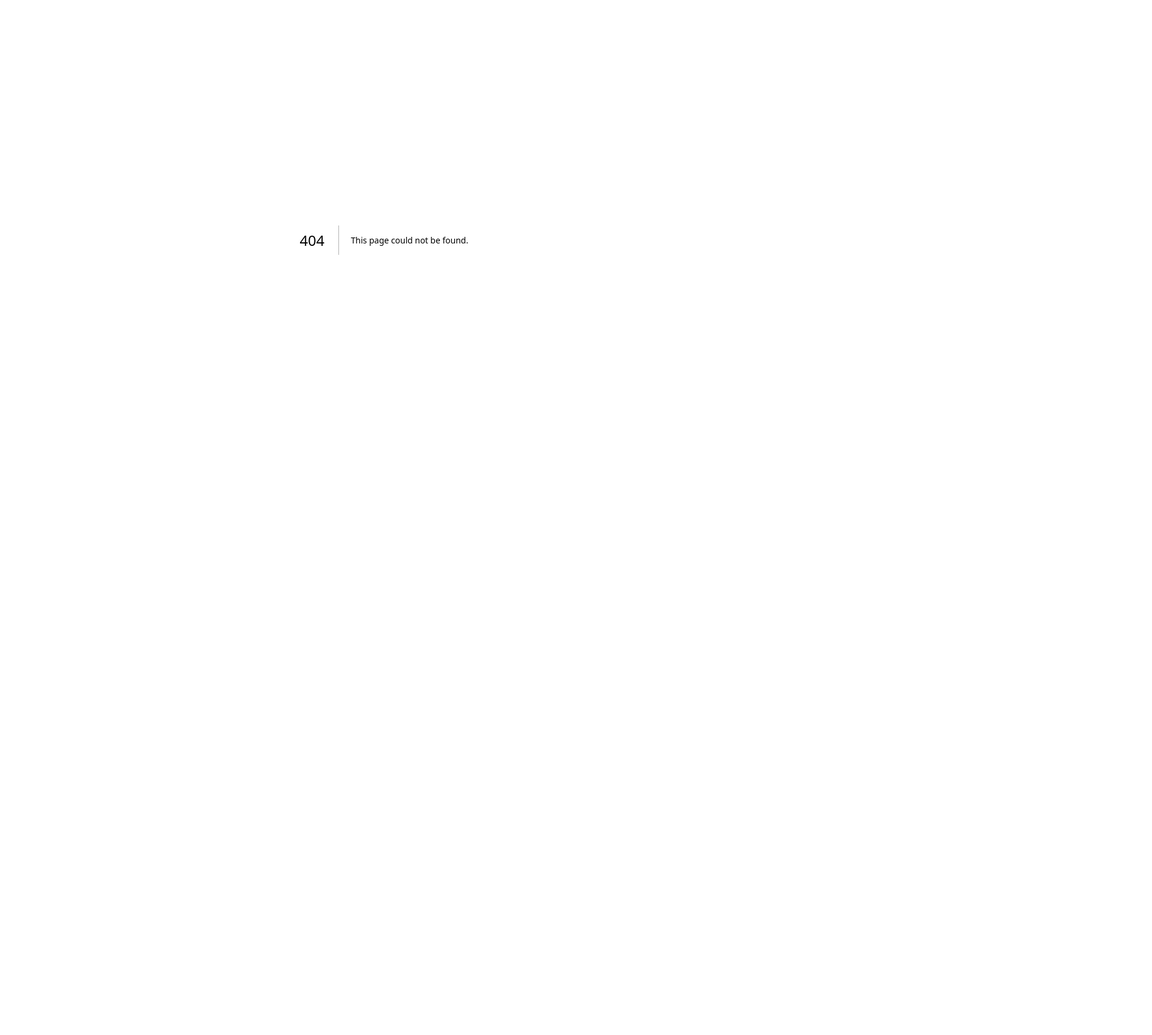
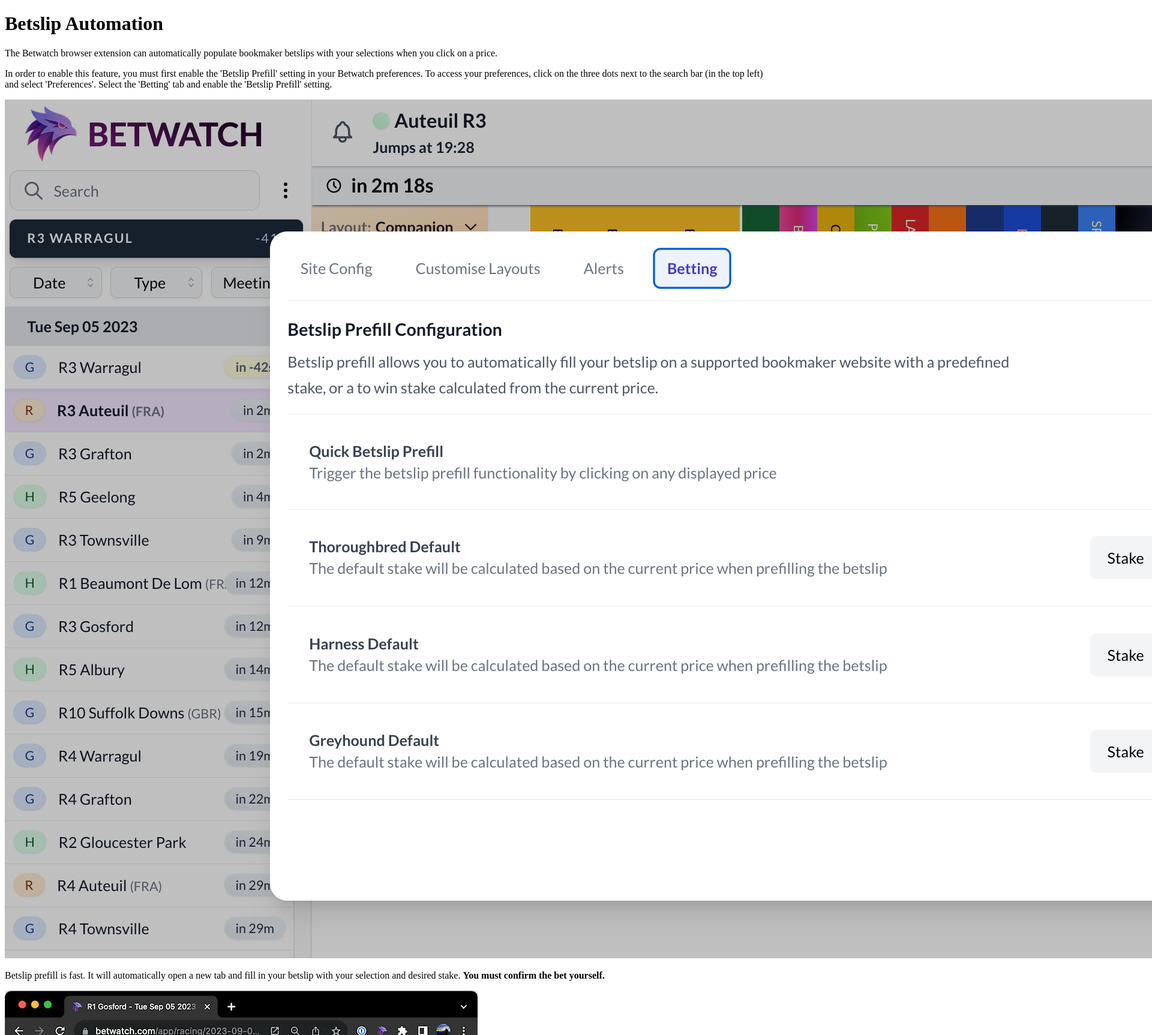
Before and after one commit to betwatch/docs, a Next.js app: page /betting in a window 1280 px wide. Before the commit this address had no page. Shown: the top 1726 px of the page at 60% size, 1920 px wide, since content can reach past the window. Before the commit the page ends 800 px from the top, so only its background shows below. Built offline with nearby package versions, Linux system fonts and the light colour scheme.

Commit message:
add prefill

```diff
--- a/pages/_meta.json
+++ b/pages/_meta.json
@@ -2,6 +2,7 @@
   "index": "Introduction",
   "basics": "Basics",
   "layouts": "Custom Layouts",
+  "betting": "Betting",
   "alerts": "Alerts",
   "docs": "API",
   "contact": {
--- /dev/null
+++ b/pages/betting.mdx
@@ -0,0 +1,16 @@
+---
+title: Betslip Automation
+description: Betwatch can automatically populate bookmaker betslips with your selections and desired stake.
+---
+# Betslip Automation
+The Betwatch browser extension can automatically populate bookmaker betslips with your selections when you click on a price.
+
+In order to enable this feature, you must first enable the 'Betslip Prefill' setting in your Betwatch preferences.
+To access your preferences, click on the three dots next to the search bar (in the top left) and select 'Preferences'. Select the 'Betting' tab and enable the 'Betslip Prefill' setting.
+
+![Prefill Settings](/prefill-settings.png)
+
+
+Betslip prefill is fast. It will automatically open a new tab and fill in your betslip with your selection and desired stake. **You must confirm the bet yourself.**
+
+![Companion](/companion.gif)
```
Also changed, not shown: public/companion.gif (added), public/prefill-settings.png (added). Lines whose indentation alone changed are shown as unchanged.
